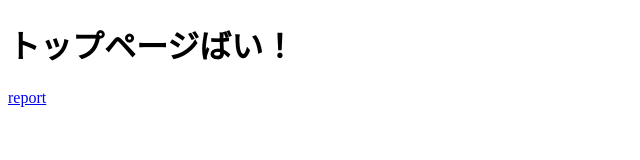
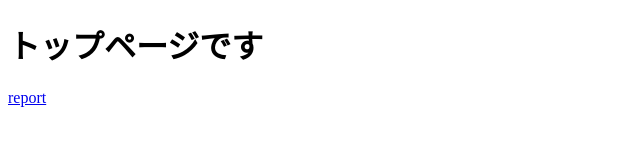
Before and after one commit to 2301129/2301129, a website: page index.html in a window 1280 px wide. Shown: the full height of the page, 0-640 px from the left. Drawn offline with Linux system fonts and the light colour scheme.

Commit message:
トップページの変更
です

```diff
--- a/index.html
+++ b/index.html
@@ -8,7 +8,7 @@
 </head>
 
 <body>
-    <h1 id="top_message">トップページばい！</h1>
+    <h1 id="top_message">トップページです</h1>
     <a href="./e2e/cypress/support/index.js">report</a>
 </body>
 
```
